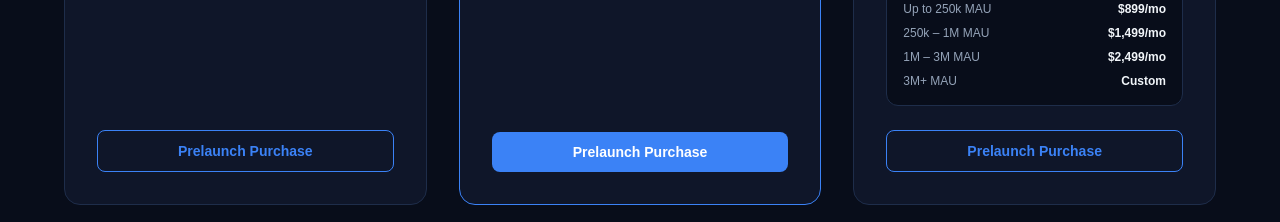
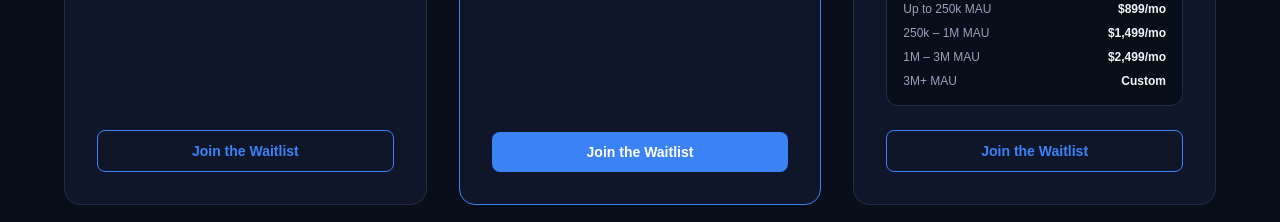
Before and after one commit to morgan9hips-sketch/AdRevTechnologies_Production, a Next.js app in the folder website_production/: page /partners in a window 1280 px wide. Shown: the part 1420-1642 px from the top of the page. Built offline with nearby package versions, Linux system fonts and the light colour scheme.

Commit message:
Lock Paystack checkout to Early Access annual offer

```diff
--- a/website_production/app/partners/page.tsx
+++ b/website_production/app/partners/page.tsx
@@ -1,7 +1,6 @@
 'use client'
 
 import { useState } from 'react'
-import { PrelaunchModal } from '@/components/prelaunch-modal'
 
 const tiers = [
   {
@@ -120,14 +119,6 @@ const tiers = [
 
 export default function PartnersPage() {
   const [billingPeriod, setBillingPeriod] = useState<'monthly' | 'annual'>('monthly')
-  const [modalOpen, setModalOpen] = useState(false)
-  type SelectedTier = typeof tiers[0] & { billingPeriod: 'monthly' | 'annual' }
-  const [selectedTier, setSelectedTier] = useState<SelectedTier | null>(null)
-
-  const openModal = (tier: typeof tiers[0]) => {
-    setSelectedTier({ ...tier, billingPeriod })
-    setModalOpen(true)
-  }
 
   return (
     <div className="bg-[#080d1a] text-[#f1f5f9] min-h-screen">
@@ -271,28 +262,21 @@ export default function PartnersPage() {
                     </ul>
                   </div>
                 )}
-                <button
-                  type="button"
-                  onClick={() => openModal(tier)}
-                  className={`w-full py-2.5 rounded-lg font-semibold text-sm transition-colors ${
+                <a
+                  href="/#waitlist"
+                  className={`block w-full py-2.5 rounded-lg text-center font-semibold text-sm transition-colors ${
                     tier.highlighted
                       ? 'bg-[#3b82f6] text-white hover:bg-[#2563eb]'
                       : 'border border-[#3b82f6] text-[#3b82f6] hover:bg-[#3b82f6]/10'
                   }`}
                 >
-                  Prelaunch Purchase
-                </button>
+                  Join the Waitlist
+                </a>
               </div>
             ))}
           </div>
         </div>
       </section>
-
-      <PrelaunchModal
-        isOpen={modalOpen}
-        onClose={() => setModalOpen(false)}
-        tier={selectedTier}
-      />
     </div>
   )
 }
--- a/website_production/lib/paystack.ts
+++ b/website_production/lib/paystack.ts
@@ -4,8 +4,8 @@ export const EARLY_ACCESS_ANNUAL_OFFER = Object.freeze({
   planSlug: 'prelaunch-early-access',
   planName: 'Prelaunch Early Access',
   amountUsd: 5988,
-  amountMinor: 598800,
-  currency: 'USD' as const,
+  amountMinor: 2000,
+  currency: 'ZAR' as const,
   billingPeriod: 'annual' as const,
 })
 
```
